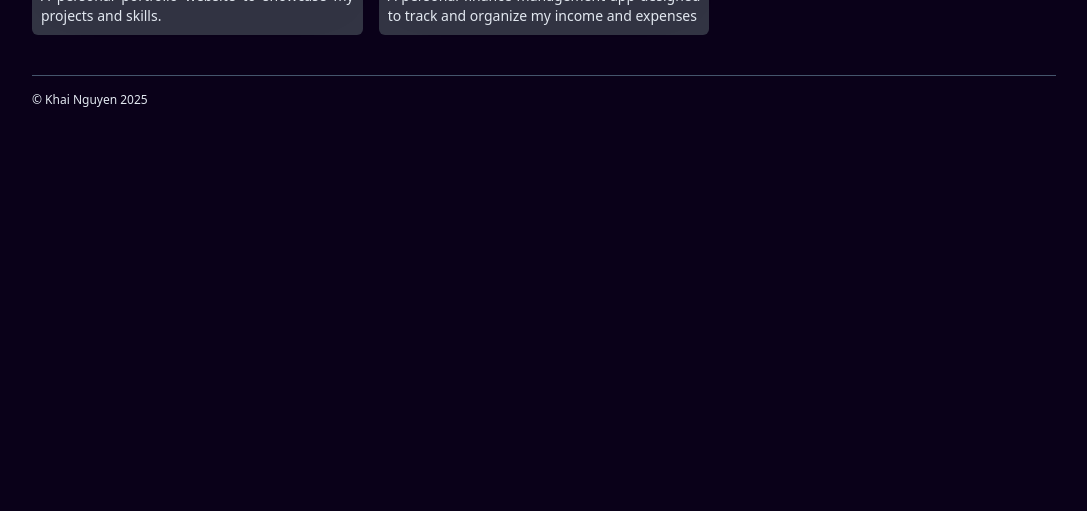
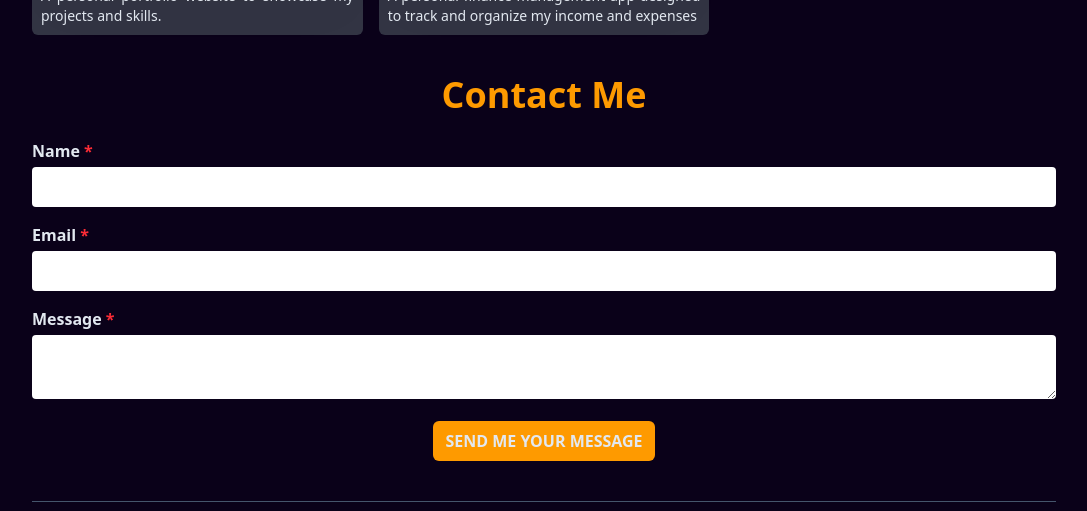
Before and after one commit to nakhai9/khai-portfolio, a React (Vite) app: page / in a window 1280 px wide. Shown: the part 1555-2066 px from the top of the page, without its empty margins (96-1183 px from the left). Before the commit the page ends 1678 px from the top, so only its background shows below. Built offline with nearby package versions, Linux system fonts and the light colour scheme; no server answers.

Commit message:
Khai Portfolio

```diff
--- a/package.json
+++ b/package.json
@@ -10,6 +10,7 @@
     "preview": "vite preview"
   },
   "dependencies": {
+    "@emailjs/browser": "^4.4.1",
     "@tailwindcss/vite": "^4.1.11",
     "clsx": "^2.1.1",
     "lucide-react": "^0.525.0",
@@ -17,6 +18,7 @@
     "react-dom": "^19.0.0",
     "react-router": "^7.7.1",
     "react-router-dom": "^7.7.1",
+    "react-toastify": "^11.0.5",
     "tailwindcss": "^4.1.11"
   },
   "devDependencies": {
--- a/src/App.tsx
+++ b/src/App.tsx
@@ -1,7 +1,9 @@
 import "./App.css";
 
 import { FileUser, Github, Linkedin, Mail } from "lucide-react";
+import { ToastContainer } from "react-toastify";
 
+import ContactMe from "./components/ContactMe";
 import Experiences from "./components/Experiences";
 import SideProjects from "./components/SideProjects";
 import Skills from "./components/Skills";
@@ -85,12 +87,13 @@ function App() {
         <Skills />
         <Experiences />
         <SideProjects projects={APP_DATA.projects} />
-        {/* <ContactMe /> */}
+        <ContactMe />
 
         <div className="flex items-center mt-10 border-slate-600 border-t h-12 text-xs">
           <p>&copy; {APP_DATA.me.name} 2025</p>
         </div>
       </div>
+      <ToastContainer />
     </div>
   );
 }
--- a/src/components/ContactMe.tsx
+++ b/src/components/ContactMe.tsx
@@ -1,14 +1,140 @@
 /* eslint-disable @typescript-eslint/no-empty-object-type */
+import { useState } from "react";
+
+import { toast } from "react-toastify";
+
+import emailjs from "@emailjs/browser";
+
+import { APP_DATA } from "../data/data";
+import { isEmail } from "../utils/common";
 import Section from "./ui/Section";
 
 type ContactMeProps = {
   //   TODO
 };
+
+type ContactMeForm = {
+  name: string;
+  message: string;
+  email: string;
+};
+
 const ContactMe: React.FC<ContactMeProps> = () => {
+  const [formData, setFormData] = useState<ContactMeForm>({
+    name: "",
+    message: "",
+    email: "",
+  });
+
+  const handleChange = (
+    e: React.ChangeEvent<HTMLInputElement | HTMLTextAreaElement>
+  ) => {
+    const { name, value } = e.target;
+    setFormData((prev) => ({
+      ...prev,
+      [name]: value,
+    }));
+  };
+
+  const handleSubmit = async (e: React.FormEvent<HTMLFormElement>) => {
+    e.preventDefault();
+
+    try {
+      const { name, email, message } = formData;
+      if (!name || !message || !email) {
+        toast.error("Name, Email or Message is required", {
+          position: "top-right",
+        });
+        return;
+      }
+
+      if (!isEmail(email)) {
+        toast.error("Invalid email", {
+          position: "top-right",
+        });
+        return;
+      }
+
+      const template_params = {
+        ...formData,
+      };
+
+      const response = await emailjs.send(
+        APP_DATA.emailServiceConfig.serviceId || "",
+        APP_DATA.emailServiceConfig.templateId || "",
+        template_params,
+        APP_DATA.emailServiceConfig.userId || ""
+      );
+
+      if (response.text === "OK") {
+        setFormData({
+          name: "",
+          message: "",
+          email: "",
+        });
+      }
+
+      toast.success(
+        "Your message has been successfully sent. I’ll get back to you as soon as possible",
+        {
+          position: "top-right",
+        }
+      );
+    } catch (error) {
+      console.log(error);
+    }
+  };
+
   return (
-    <Section title="Contact Me">
-      <span></span>
-    </Section>
+    <>
+      <Section title="Contact Me">
+        <form className="flex flex-col gap-4" onSubmit={handleSubmit}>
+          <div>
+            <label htmlFor="" className="block mb-1 font-bold">
+              Name <span className="text-red-500">*</span>
+            </label>
+            <input
+              type="text"
+              name="name"
+              value={formData.name}
+              className="bg-white p-2 focus:border-amber-500 rounded focus:outline-none focus:ring-2 focus:ring-amber-500 w-full text-slate-500"
+              onChange={handleChange}
+            />
+          </div>
+          <div>
+            <label htmlFor="" className="block mb-1 font-bold">
+              Email <span className="text-red-500">*</span>
+            </label>
+            <input
+              type="text"
+              name="email"
+              value={formData.email}
+              className="bg-white p-2 focus:border-amber-500 rounded focus:outline-none focus:ring-2 focus:ring-amber-500 w-full text-slate-500"
+              onChange={handleChange}
+            />
+          </div>
+          <div>
+            <label htmlFor="" className="block mb-1 font-bold">
+              Message <span className="text-red-500">*</span>
+            </label>
+            <textarea
+              name="message"
+              value={formData.message}
+              className="bg-white p-2 focus:border-amber-500 rounded focus:outline-none focus:ring-2 focus:ring-amber-500 w-full text-slate-500"
+              onChange={handleChange}
+            ></textarea>
+          </div>
+          <div className="flex justify-center items-center">
+            <button
+              type="submit"
+              className="flex justify-center items-center gap-2 bg-amber-500 hover:bg-amber-400 px-3 py-2 rounded-md font-bold hover:text-amber-600 cursor-pointer"
+            >
+              <span>SEND ME YOUR MESSAGE</span>
+            </button>
+          </div>
+        </form>
+      </Section>
+    </>
   );
 };
 
--- /dev/null
+++ b/src/components/ui/Modal.tsx
@@ -0,0 +1,52 @@
+import clsx from "clsx";
+import { X } from "lucide-react";
+
+type ModalProps = {
+  title: string;
+  open?: boolean;
+  children?: React.ReactNode;
+  classNames?: string;
+  close?: () => void;
+};
+
+const Modal: React.FC<ModalProps> = ({
+  title,
+  children,
+  open,
+  classNames,
+  close,
+}) => {
+  return (
+    <>
+      {open && (
+        <div
+          className={clsx(
+            "top-0 left-0 z-50 fixed flex justify-center items-center bg-black/40 p-2 w-full h-screen",
+            classNames
+          )}
+        >
+          <div
+            className={clsx(
+              "relative flex flex-col gap-3 bg-white opacity-0 shadow-md p-4 rounded-md w-full sm:w-96 overflow-hidden text-slate-700 scale-95 transition-all duration-500",
+              open && "opacity-100 scale-100 delay-[2000ms]"
+            )}
+          >
+            <div className="flex justify-between items-center modal-header">
+              <h2 className="font-bold text-lg">{title}</h2>
+              <button
+                type="button"
+                className="flex justify-between items-center hover:text-amber-500 cursor-pointer"
+                onClick={() => close && close}
+              >
+                <X />
+              </button>
+            </div>
+            <div className="modal-content">{children}</div>
+          </div>
+        </div>
+      )}
+    </>
+  );
+};
+
+export default Modal;
--- a/src/data/data.ts
+++ b/src/data/data.ts
@@ -5,6 +5,8 @@ export const APP_DATA = {
       "https://firebasestorage.googleapis.com/v0/b/firestore-project-6ae19.appspot.com/o/full-resume.png?alt=media&token=031a8c1f-c7d2-49a2-bf2b-ed67a296ff3f",
     summary: "I am a front-end developer with 3 years of experience.",
     role: "",
+    email: "khai.fordev@gmail.com",
+    phone: "0945757051",
   },
   skills: {},
   projects: [
@@ -25,4 +27,9 @@ export const APP_DATA = {
         "https://firebasestorage.googleapis.com/v0/b/firestore-project-6ae19.appspot.com/o/2025-07-26_15-26-19.png?alt=media&token=3467767b-b29f-4a7a-ae73-827cb4af8c7e",
     },
   ],
+  emailServiceConfig: {
+    serviceId: import.meta.env.VITE_EMAILJS_SERVICE_ID,
+    templateId: import.meta.env.VITE_EMAILJS_TEMPLATE_ID,
+    userId: import.meta.env.VITE_EMAILJS_USER_ID,
+  },
 };
--- /dev/null
+++ b/src/utils/common.ts
@@ -0,0 +1,4 @@
+export const isEmail = (text: string): boolean => {
+  const emailRegex = /^[^\s@]+@[^\s@]+\.[^\s@]+$/;
+  return emailRegex.test(text);
+};
```
Also changed, not shown: 2 other files (tests, documents, lock files or other folders).
